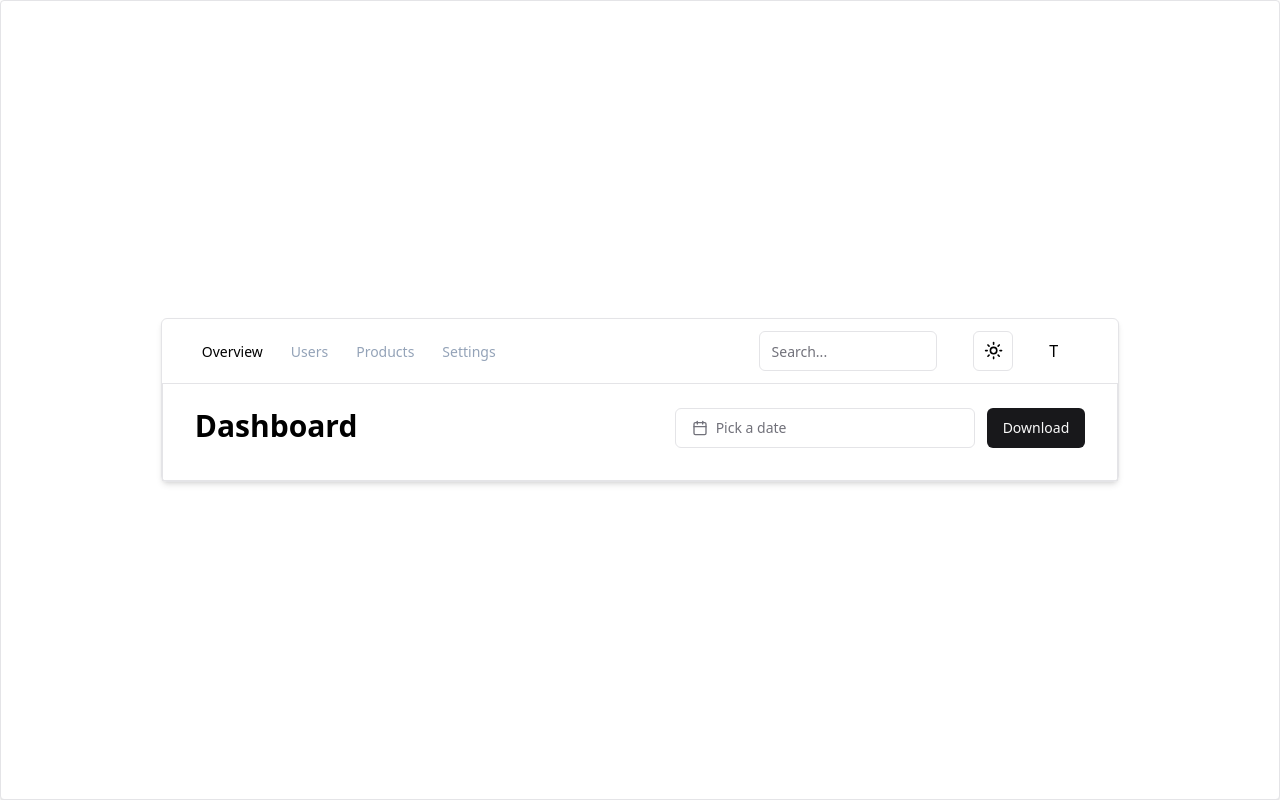
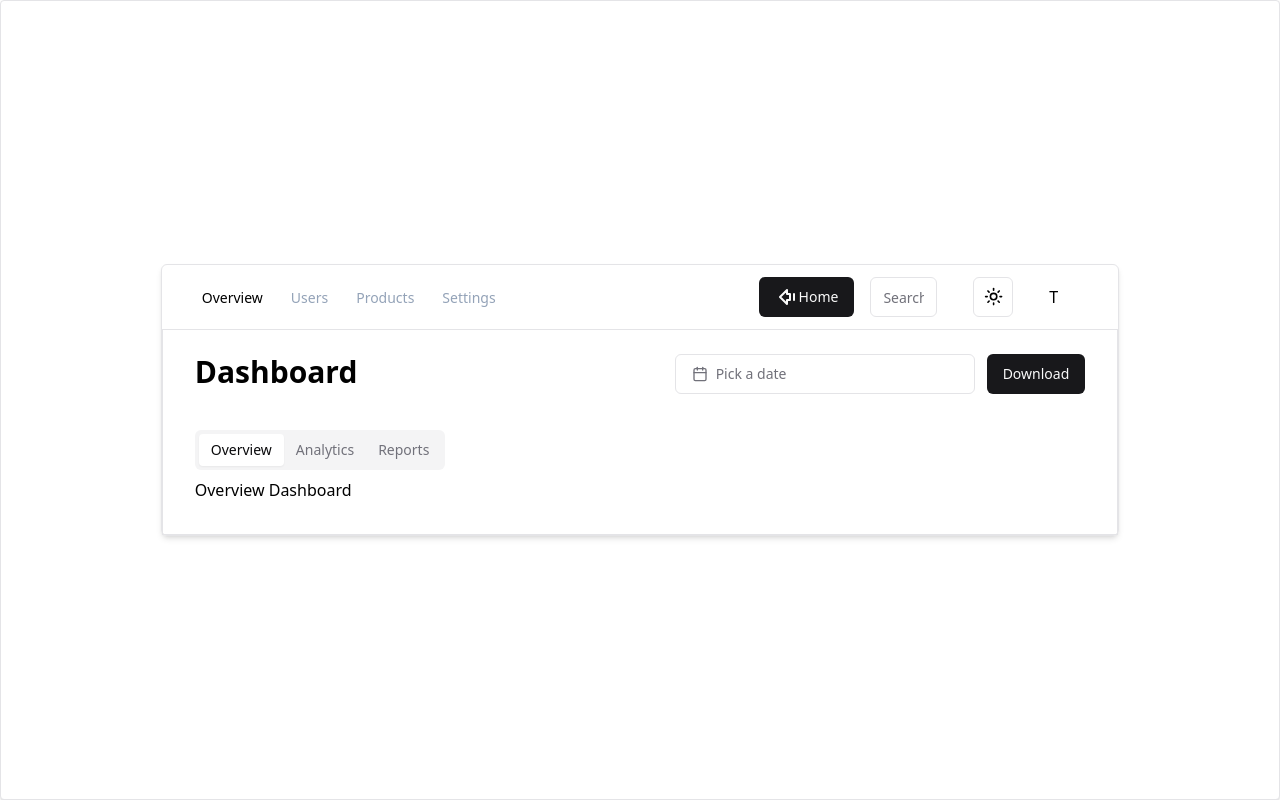
Before and after one commit to jackrichards31/Toolkit_web, a Next.js app: page /admin in a window 1280 px wide. Built offline with nearby package versions, Linux system fonts and the light colour scheme.

Commit message:
Implement dummies of the pages

```diff
--- a/app/(protected)/admin/AdminBody.tsx
+++ b/app/(protected)/admin/AdminBody.tsx
@@ -1,5 +1,6 @@
 import Calendar from "@/components/Calender/Calender";
 import React from "react";
+import OverviewTabs from "./Overview/OverviewTabs";
 
 const AdminBody = () => {
   return (
@@ -8,6 +9,9 @@ const AdminBody = () => {
         <h1 className="text-3xl font-semibold">Dashboard</h1>
         <Calendar />
       </div>
+      <div className="flex">
+        <OverviewTabs />
+      </div>
     </section>
   );
 };
--- /dev/null
+++ b/app/(protected)/admin/Overview/OverviewAnalytics.tsx
@@ -0,0 +1,7 @@
+import React from "react";
+
+const OverviewAnalytics = () => {
+  return <div>Overview Analytics</div>;
+};
+
+export default OverviewAnalytics;
--- /dev/null
+++ b/app/(protected)/admin/Overview/OverviewDashboard.tsx
@@ -0,0 +1,7 @@
+import React from "react";
+
+const OverviewDashboard = () => {
+  return <div>Overview Dashboard</div>;
+};
+
+export default OverviewDashboard;
--- /dev/null
+++ b/app/(protected)/admin/Overview/OverviewReports.tsx
@@ -0,0 +1,7 @@
+import React from "react";
+
+const OverviewReports = () => {
+  return <div>Overview Reports</div>;
+};
+
+export default OverviewReports;
--- /dev/null
+++ b/app/(protected)/admin/Overview/OverviewTabs.tsx
@@ -0,0 +1,30 @@
+import React from "react";
+import { Tabs, TabsContent, TabsList, TabsTrigger } from "@/components/ui/tabs";
+import OverviewDashboard from "./OverviewDashboard";
+import OverviewAnalytics from "./OverviewAnalytics";
+import OverviewReports from "./OverviewReports";
+
+const OverviewTabs = () => {
+  return (
+    <section className="mt-5 flex">
+      <Tabs defaultValue="overview" className="w-[400px]">
+        <TabsList>
+          <TabsTrigger value="overview">Overview</TabsTrigger>
+          <TabsTrigger value="analytics">Analytics</TabsTrigger>
+          <TabsTrigger value="reports">Reports</TabsTrigger>
+        </TabsList>
+        <TabsContent value="overview">
+          <OverviewDashboard />
+        </TabsContent>
+        <TabsContent value="analytics">
+          <OverviewAnalytics />
+        </TabsContent>
+        <TabsContent value="reports">
+          <OverviewReports />
+        </TabsContent>
+      </Tabs>
+    </section>
+  );
+};
+
+export default OverviewTabs;
--- a/app/(protected)/admin/adminNavbar.tsx
+++ b/app/(protected)/admin/adminNavbar.tsx
@@ -15,6 +15,8 @@ import Theme from "@/components/Home/Theme";
 import React, { useState } from "react";
 import { profileLinks } from "@/constants";
 import Link from "next/link";
+import { Button } from "@/components/ui/button";
+import { ArrowBigLeftDash } from "lucide-react";
 const nav = [
   {
     title: "Overview",
@@ -55,6 +57,13 @@ const AdminNavbar = () => {
       </div>
 
       <div className="ml-auto flex w-2/5 items-center justify-end space-x-4">
+        <Link href="/">
+          <Button>
+            <ArrowBigLeftDash />
+            Home
+          </Button>
+        </Link>
+
         <Input placeholder="Search..." />
 
         <div className="pl-5">
```
